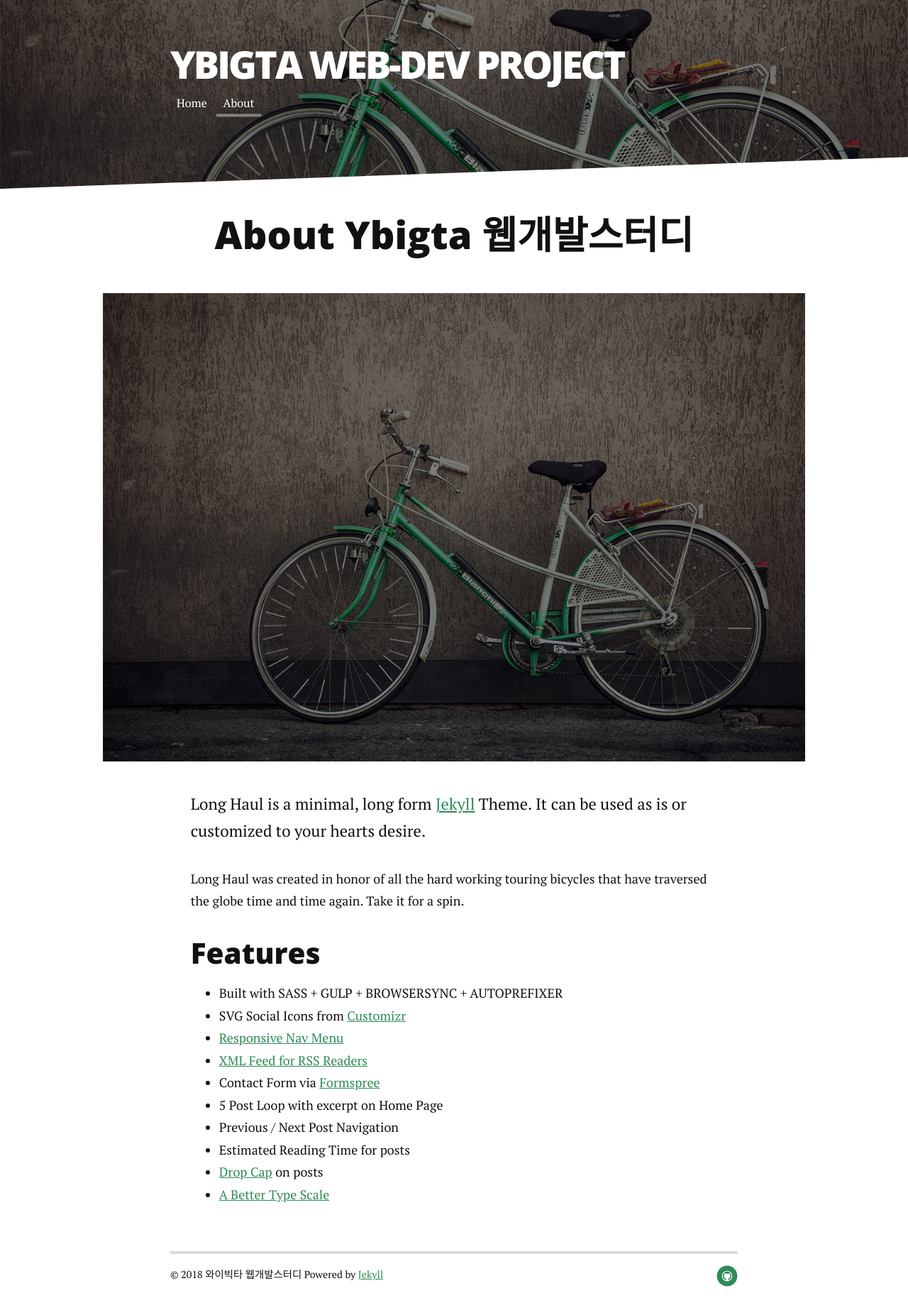
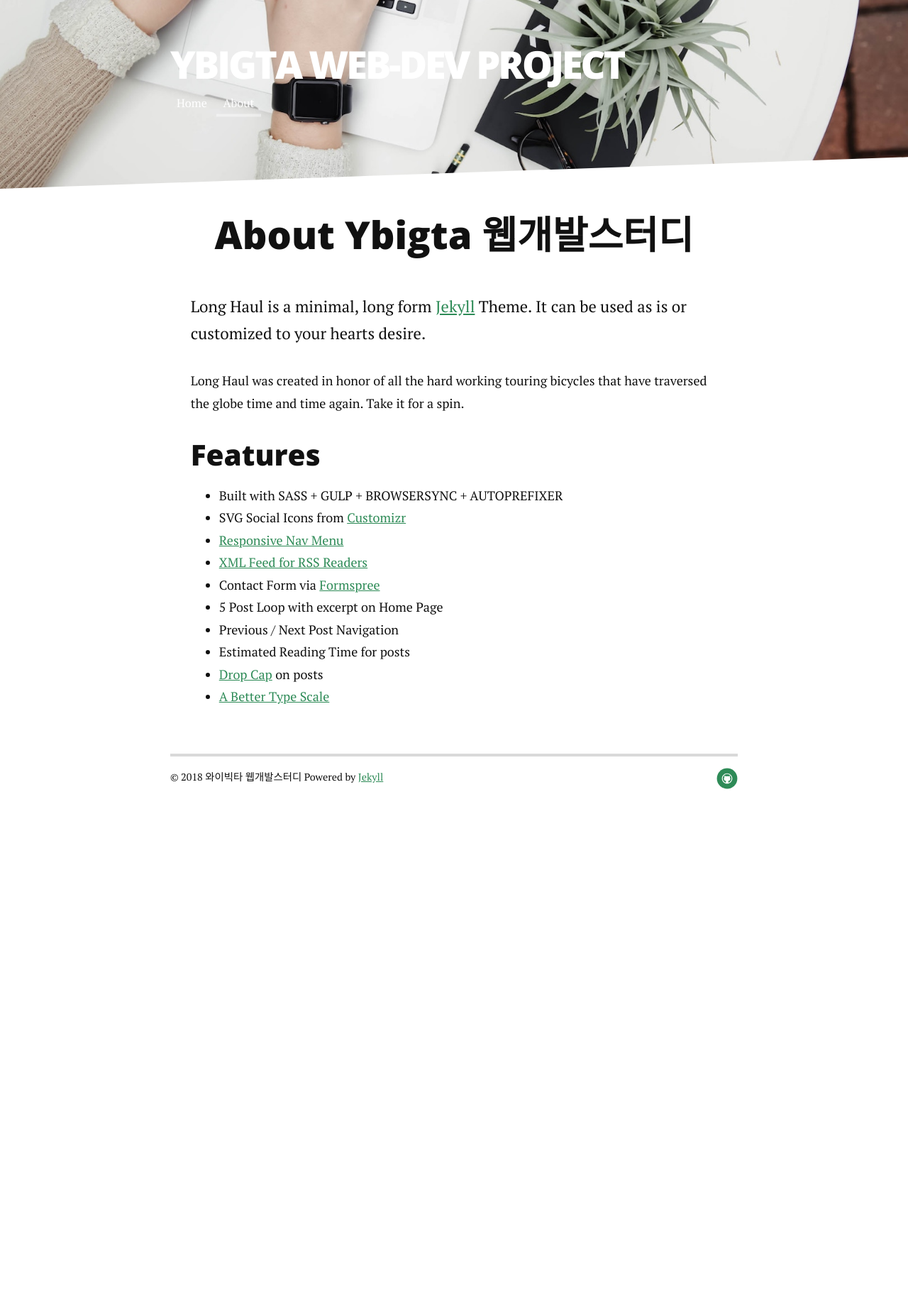
Before and after one commit to Pandaspedia/citizenblog, a Jekyll site: the page built from about.md, in a window 1280 px wide. Shown: the whole page at 71% size. Built offline with Jekyll 4.4.1, drawn with Linux system fonts in a browser that asks for light colours; nearby versions of some CDN libraries; some web fonts are replaced; after the commit the page ends 1151 px from its top, so only the background shows below that.

Commit message:
메인 이미지 변경

```diff
--- a/_includes/head.html
+++ b/_includes/head.html
@@ -32,7 +32,7 @@
     {% if page.image %}
       <meta content="{{ site.url }}/assets/img/{{ page.image }}" property="og:image">
     {% else %}
-      <meta content="{{ '/assets/img/touring.jpg' | prepend: site.url }}" property="og:image">
+      <meta content="{{ '/assets/img/main-image.jpg' | prepend: site.url }}" property="og:image">
     {% endif %}
 
     <!-- Twitter Cards -->
@@ -55,7 +55,7 @@
     {% if page.image %}
       <meta name="twitter:image:src" content="{{ site.url }}/assets/img/{{ page.image }}">
     {% else %}
-      <meta name="twitter:image:src" content="{{ '/assets/img/touring.jpg' | prepend: site.url }}">
+      <meta name="twitter:image:src" content="{{ '/assets/img/main-image.jpg' | prepend: site.url }}">
     {% endif %}
 
 
--- a/about.md
+++ b/about.md
@@ -5,7 +5,7 @@ title: About us
 
 <div class="post">
 	<h1 class="pageTitle">About Ybigta 웹개발스터디</h1>
-	<img src="{{ '/assets/img/touring.jpg' | prepend: site.baseurl }}" alt="">
+	<!-- <img src="{{ '/assets/img/main-image.jpg' | prepend: site.baseurl }}" alt=""> -->
 	<p class="intro">Long Haul is a minimal, long form <a href="http://jekyllrb.com">Jekyll</a> Theme. It can be used as is or customized to your hearts desire.</p>
 	<p>Long Haul was created in honor of all the hard working touring bicycles that have traversed the globe time and time again. Take it for a spin.</p>
 	<h2>Features</h2>
--- a/assets/scss/breakpoints/_mobileup.scss
+++ b/assets/scss/breakpoints/_mobileup.scss
@@ -177,7 +177,7 @@ HEADER STYLING
 
 .header {
 	background-color: $background-color;
-	background-image: url('../img/touring.jpg');
+	background-image: url('../img/main-image.jpg');
 	background-size: cover;
 	background-position: center center;
 	color: white;
```
Also changed, not shown: assets/css/style.css, assets/img/main-image.jpg (added).
